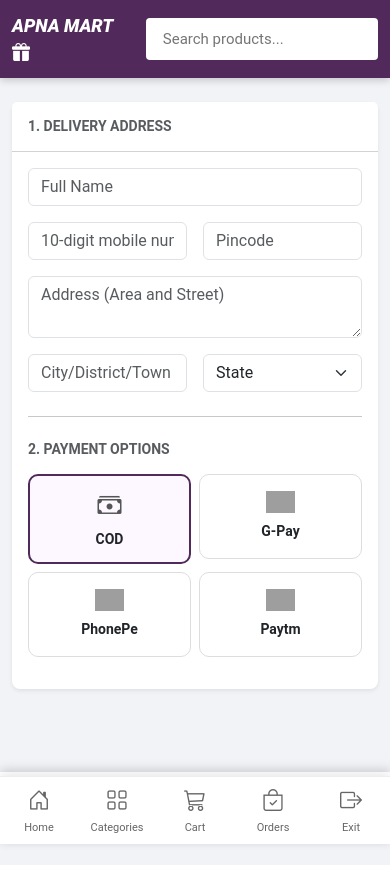
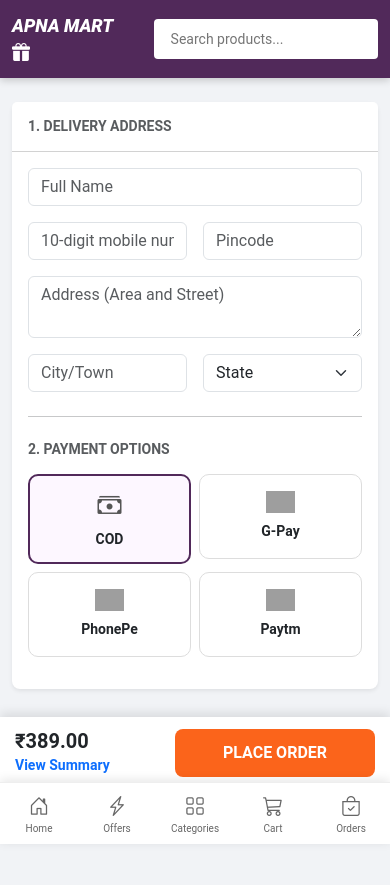
Before and after one commit to etishagodle14-a11y/shopping-website, a Django app: page /checkout/46/ in a window 390 px wide. Run offline with Django 5.2, Linux system fonts and the light colour scheme; a user stored in the database is signed in; data comes from the database, SQL or seed files in the repository; grey boxes are pictures that could not be loaded.

Commit message:
Fixed mobile spacing, offer zone and login button

```diff
--- a/ebook/templates/ebook/base.html
+++ b/ebook/templates/ebook/base.html
@@ -10,36 +10,76 @@
 
     <style>
         body { background-color: #f1f3f6; font-family: Roboto, Arial, sans-serif; margin: 0; }
-        .fk-navbar { background-color: #51295a; padding: 12px 0; position: sticky; top: 0; z-index: 1000; box-shadow: 0 2px 8px rgba(0,0,0,0.2); }
+
+        /* Navbar Styling */
+        .fk-navbar {
+            background-color: #51295a;
+            padding: 12px 0;
+            position: sticky;
+            top: 0;
+            z-index: 1000;
+            box-shadow: 0 2px 8px rgba(0,0,0,0.2);
+        }
+
         .header-flex { display: flex; align-items: center; justify-content: space-between; gap: 20px; }
-        .logo { font-size: 24px; font-weight: 800; color: white; text-decoration: none; font-style: italic; min-width: 180px; }
-        .search-container { background: white; border-radius: 4px; display: flex; align-items: center; padding: 0 15px; height: 42px; flex-grow: 1; max-width: 700px; }
-        .search-input { border: none; width: 100%; outline: none; font-size: 15px; }
-        .header-icons { display: flex; align-items: center; gap: 30px; }
-        .nav-icon-item { color: white; text-decoration: none; text-align: center; font-size: 13px; font-weight: 500; }
-        .nav-icon-item i { font-size: 20px; display: block; }
 
-        /* Mobile Bottom Nav Fix */
+        .logo {
+            font-size: 24px;
+            font-weight: 800;
+            color: white;
+            text-decoration: none;
+            font-style: italic;
+            min-width: 150px;
+        }
+
+        .search-container {
+            background: white;
+            border-radius: 4px;
+            display: flex;
+            align-items: center;
+            padding: 0 15px;
+            height: 40px;
+            flex-grow: 1;
+            max-width: 600px;
+        }
+
+        .search-input { border: none; width: 100%; outline: none; font-size: 14px; }
+
+        .header-icons { display: flex; align-items: center; gap: 25px; }
+
+        .nav-icon-item {
+            color: white;
+            text-decoration: none;
+            text-align: center;
+            font-size: 13px;
+            font-weight: 500;
+        }
+        .nav-icon-item i { font-size: 18px; display: block; margin-bottom: 2px; }
+
+        /* Mobile Bottom Nav Styling */
         .bottom-nav {
             position: fixed;
             bottom: 0;
             width: 100%;
             background: white;
-            display: none; /* Desktop par hide */
+            display: none;
             justify-content: space-around;
             padding: 8px 0;
             box-shadow: 0 -2px 10px rgba(0,0,0,0.1);
             z-index: 3000;
             border-top: 1px solid #eee;
         }
-        .bottom-nav-item { text-decoration: none; color: #666; font-size: 11px; text-align: center; flex: 1; }
-        .bottom-nav-item i { font-size: 22px; display: block; margin-bottom: 2px; }
+
+        .bottom-nav-item { text-decoration: none; color: #666; font-size: 10px; text-align: center; flex: 1; }
+        .bottom-nav-item i { font-size: 20px; display: block; }
         .bottom-nav-item.active { color: #51295a; font-weight: bold; }
 
+        /* Responsive Settings */
         @media (max-width: 991px) {
-            .header-icons { display: none; } /* Mobile header icons hide */
-            .bottom-nav { display: flex; } /* Mobile bottom icons show */
-            body { padding-bottom: 70px; }
+            .header-icons { display: none; }
+            .bottom-nav { display: flex; }
+            /* Extra space at bottom so mobile buttons don't overlap with Nav */
+            body { padding-bottom: 110px !important; }
             .logo { font-size: 18px; min-width: auto; }
         }
     </style>
@@ -50,14 +90,18 @@
     <div class="container">
         <div class="header-flex">
             <a href="/" class="logo">APNA MART <i class="bi bi-gift-fill"></i></a>
+
             <form action="{% url 'all_products' %}" method="GET" class="search-container">
                 <input type="text" name="q" class="search-input" placeholder="Search products...">
             </form>
+
             <div class="header-icons">
+                <a href="{% url 'offer_zone' %}" class="nav-icon-item"><i class="bi bi-lightning-charge"></i>Offers</a>
                 <a href="{% url 'view_wishlist' %}" class="nav-icon-item"><i class="bi bi-heart"></i>Wishlist</a>
                 <a href="{% url 'view_cart' %}" class="nav-icon-item"><i class="bi bi-cart3"></i>Cart</a>
                 {% if user.is_authenticated %}
                 <a href="{% url 'my_orders' %}" class="nav-icon-item"><i class="bi bi-bag-check"></i>Orders</a>
+                <a href="{% url 'logout' %}" class="nav-icon-item text-warning"><i class="bi bi-box-arrow-right"></i>Exit</a>
                 {% else %}
                 <a href="{% url 'login' %}" class="nav-icon-item"><i class="bi bi-person-circle"></i>Login</a>
                 {% endif %}
@@ -68,10 +112,12 @@
 
 <nav class="bottom-nav">
     <a href="/" class="bottom-nav-item"><i class="bi bi-house-door"></i>Home</a>
+    <a href="{% url 'offer_zone' %}" class="bottom-nav-item"><i class="bi bi-lightning-charge"></i>Offers</a>
     <a href="{% url 'all_products' %}?mode=categories" class="bottom-nav-item"><i class="bi bi-grid"></i>Categories</a>
-    <a href="{% url 'view_cart' %}" class="bottom-nav-item"><i class="bi bi-cart3"></i>Cart</a> {% if user.is_authenticated %}
+    <a href="{% url 'view_cart' %}" class="bottom-nav-item"><i class="bi bi-cart3"></i>Cart</a>
+
+    {% if user.is_authenticated %}
     <a href="{% url 'my_orders' %}" class="bottom-nav-item"><i class="bi bi-bag-check"></i>Orders</a>
-    <a href="{% url 'logout' %}" class="bottom-nav-item"><i class="bi bi-box-arrow-right"></i>Exit</a>
     {% else %}
     <a href="{% url 'login' %}" class="bottom-nav-item"><i class="bi bi-person-circle"></i>Account</a>
     {% endif %}
@@ -82,5 +128,15 @@
 </div>
 
 <script src="https://cdn.jsdelivr.net/npm/bootstrap@5.3.0/dist/js/bootstrap.bundle.min.js"></script>
+
+<script>
+    const currentUrl = window.location.href;
+    document.querySelectorAll('.bottom-nav-item').forEach(link => {
+        if(currentUrl.includes(link.href) && link.href.length > window.location.origin.length + 1){
+            link.classList.add('active');
+        }
+    });
+</script>
+
 </body>
 </html>
--- a/ebook/templates/ebook/checkout.html
+++ b/ebook/templates/ebook/checkout.html
@@ -2,62 +2,42 @@
 {% block content %}
 
 <style>
-    /* Global Styles */
     body { background-color: #f1f3f6; }
     .card { border: none; border-radius: 8px; }
 
     /* Payment Card Styling */
     .payment-card {
-        border: 1px solid #ddd;
-        border-radius: 10px;
-        padding: 12px;
-        cursor: pointer;
-        transition: all 0.2s ease-in-out;
-        text-align: center;
-        background: #fff;
-        display: flex;
-        flex-direction: column;
-        align-items: center;
-        justify-content: center;
-        min-height: 85px;
-        position: relative;
+        border: 1px solid #ddd; border-radius: 10px; padding: 12px;
+        cursor: pointer; transition: all 0.2s; text-align: center;
+        background: #fff; display: flex; flex-direction: column;
+        align-items: center; justify-content: center; min-height: 85px;
     }
 
     .payment-radio-hidden { display: none; }
-
     input[type="radio"]:checked + .payment-card {
-        border: 2px solid #51295a;
-        background: #fdf7ff;
+        border: 2px solid #51295a; background: #fdf7ff;
     }
 
     .payment-card img { height: 22px; margin-bottom: 8px; object-fit: contain; }
     .payment-card i { font-size: 24px; margin-bottom: 5px; color: #555; }
 
-    /* Mobile Fixed Bottom Section */
+    /* Mobile Fixed Bottom Section - Fixed for visibility */
     @media (max-width: 768px) {
         .mobile-fixed-btn {
-            position: fixed;
-            bottom: 0;
-            left: 0;
-            right: 0;
-            padding: 12px 15px;
-            background: white;
-            box-shadow: 0 -4px 10px rgba(0,0,0,0.1);
-            z-index: 2005; /* Bottom Nav se upar rakhne ke liye */
-            display: flex;
-            align-items: center;
-            justify-content: space-between;
+            position: fixed; bottom: 55px; /* Base Nav ke upar */
+            left: 0; right: 0; padding: 12px 15px;
+            background: white; box-shadow: 0 -4px 10px rgba(0,0,0,0.1);
+            z-index: 2005; display: flex; align-items: center; justify-content: space-between;
         }
-        body { padding-bottom: 120px !important; }
+        body { padding-bottom: 140px !important; }
     }
 
     @media (min-width: 769px) {
         .sticky-summary { position: sticky; top: 85px; }
-        .price-info-mobile { display: none; }
     }
 
     .btn-orange { background-color: #fb641b; color: white; font-weight: bold; border: none; padding: 12px; border-radius: 8px; }
-    .btn-success { background-color: #28a745; border: none; font-weight: bold; padding: 12px; border-radius: 8px; }
+    .btn-success { background-color: #28a745; color: white; border: none; font-weight: bold; padding: 12px; border-radius: 8px; }
 </style>
 
 <div class="container py-4">
@@ -74,30 +54,20 @@
                         <input type="hidden" name="transaction_id" id="transaction_id_input">
 
                         <div class="row g-3">
-                            <div class="col-md-12">
-                                <input type="text" name="full_name" class="form-control" required placeholder="Full Name">
-                            </div>
-                            <div class="col-6">
-                                <input type="text" name="phone" class="form-control" required placeholder="10-digit mobile number">
-                            </div>
-                            <div class="col-6">
-                                <input type="text" name="pincode" class="form-control" required placeholder="Pincode">
-                            </div>
-                            <div class="col-12">
-                                <textarea name="address" class="form-control" rows="2" required placeholder="Address (Area and Street)"></textarea>
-                            </div>
-                            <div class="col-6">
-                                <input type="text" name="city" class="form-control" required placeholder="City/District/Town">
-                            </div>
+                            <div class="col-md-12"><input type="text" name="full_name" class="form-control" required placeholder="Full Name"></div>
+                            <div class="col-6"><input type="text" name="phone" class="form-control" required placeholder="10-digit mobile number"></div>
+                            <div class="col-6"><input type="text" name="pincode" class="form-control" required placeholder="Pincode"></div>
+                            <div class="col-12"><textarea name="address" class="form-control" rows="2" required placeholder="Address (Area and Street)"></textarea></div>
+                            <div class="col-6"><input type="text" name="city" class="form-control" required placeholder="City/Town"></div>
                             <div class="col-6">
                                 <select class="form-select" name="state" required>
                                     <option value="" selected disabled>State</option>
                                     <option value="Madhya Pradesh">Madhya Pradesh</option>
                                     <option value="Maharashtra">Maharashtra</option>
+                                    <option value="Uttar Pradesh">Uttar Pradesh</option>
+                                    <option value="Rajasthan">Rajasthan</option>
+                                    <option value="Gujrat">Gujrat</option>
                                     <option value="Delhi">Delhi</option>
-                                    <option value="Rajasthan">Rajasthan</option>
-                                    <option value="Uttar Pradesh">Uttar Pradesh</option>
-                                    <option value="Gujrat">Gujrat</option>
                                 </select>
                             </div>
                         </div>
@@ -109,10 +79,7 @@
                             <div class="col-6 col-md-3">
                                 <label class="w-100">
                                     <input type="radio" name="payment_method" value="COD" class="payment-radio-hidden" checked onclick="togglePaymentUI('COD')">
-                                    <div class="payment-card">
-                                        <i class="bi bi-cash-stack"></i>
-                                        <div class="small fw-bold">COD</div>
-                                    </div>
+                                    <div class="payment-card"><i class="bi bi-cash-stack"></i><div class="small fw-bold">COD</div></div>
                                 </label>
                             </div>
                             <div class="col-6 col-md-3">
@@ -145,14 +112,15 @@
                         </div>
 
                         <div class="mobile-fixed-btn">
-                            <div class="price-info-mobile">
-                                <h5 class="mb-0 fw-bold text-dark">₹{{ grand_total }}</h5>
-                                <small class="text-primary fw-bold" data-bs-toggle="collapse" data-bs-target="#priceDetails">View Details</small>
+                            <div class="d-md-none">
+                                <h5 class="mb-0 fw-bold">₹{{ grand_total }}</h5>
+                                <small class="text-primary fw-bold" data-bs-toggle="collapse" data-bs-target="#priceDetails">View Summary</small>
                             </div>
-                            <button type="submit" id="main-submit-btn" class="btn btn-orange px-4">PLACE ORDER</button>
-                            <button type="button" id="upi-pay-btn" style="display:none;" onclick="handlePayment()" class="btn btn-success px-4">PAY NOW</button>
+                            <button type="submit" id="main-submit-btn" class="btn btn-orange px-5">PLACE ORDER</button>
+                            <button type="button" id="upi-pay-btn" style="display:none;" onclick="handlePayment()" class="btn btn-success px-5">PAY NOW</button>
                         </div>
                     </form>
+
                     <div id="upi-confirm-section" style="display:none;" class="alert alert-info mt-4 text-center">
                         <p class="mb-2 small fw-bold">Payment complete karne ke baad neeche click karein:</p>
                         <button type="button" onclick="finalizeOrder()" class="btn btn-dark btn-sm w-100">Yes, I Have Paid</button>
@@ -173,7 +141,7 @@
                     </div>
                     <div class="d-flex justify-content-between mb-2">
                         <span>Delivery Charges</span>
-                        <span class="text-success">{% if delivery_charge > 0 %}₹{{ delivery_charge }}{% else %}FREE{% endif %}</span>
+                        <span class="text-success">FREE</span>
                     </div>
                     <hr>
                     <div class="d-flex justify-content-between align-items-center">
@@ -190,7 +158,7 @@
     <div class="modal-dialog modal-dialog-centered modal-sm">
         <div class="modal-content text-center p-4">
             <h6 class="fw-bold mb-3">Scan to Pay ₹{{ grand_total }}</h6>
-            <img src="https://api.qrserver.com/v1/create-qr-code/?size=180x180&data=upi://pay?pa=krishugodle@oksbi%26pn=ApnaMart%26am={{ grand_total }}%26cu=INR" class="mb-3">
+            <img src="https://api.qrserver.com/v1/create-qr-code/?size=180x180&data=upi://pay?pa=krishugodle@oksbi%26pn=ApnaMart%26am={{ grand_total }}%26cu=INR" class="mb-3 w-100">
             <button type="button" onclick="finalizeOrder()" class="btn btn-success w-100">I Have Paid</button>
         </div>
     </div>
@@ -215,7 +183,8 @@ function handlePayment() {
         window.location.href = upiUrl;
         document.getElementById('upi-confirm-section').style.display = 'block';
     } else {
-        new bootstrap.Modal(document.getElementById('qrModal')).show();
+        var myModal = new bootstrap.Modal(document.getElementById('qrModal'));
+        myModal.show();
     }
 }
 
```
